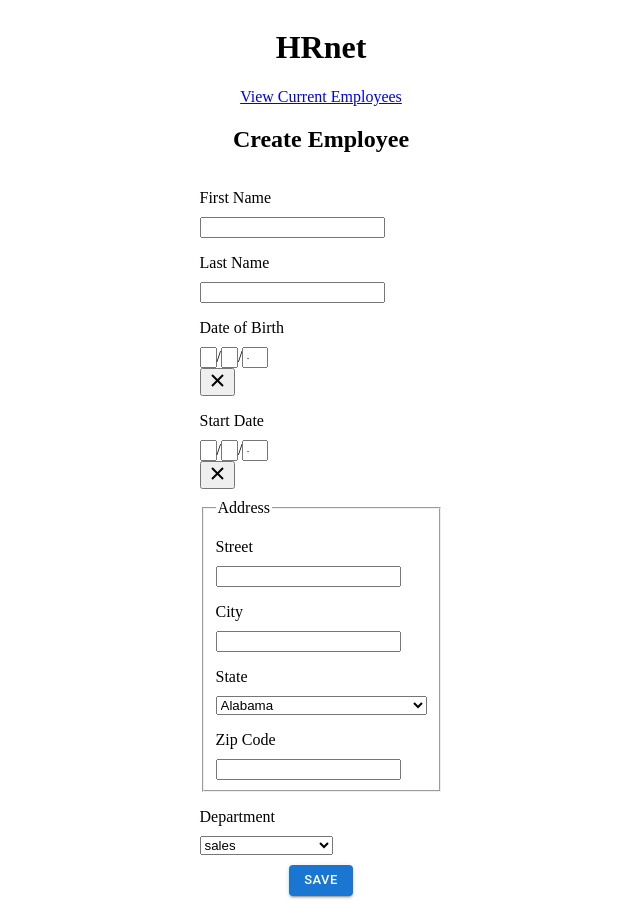
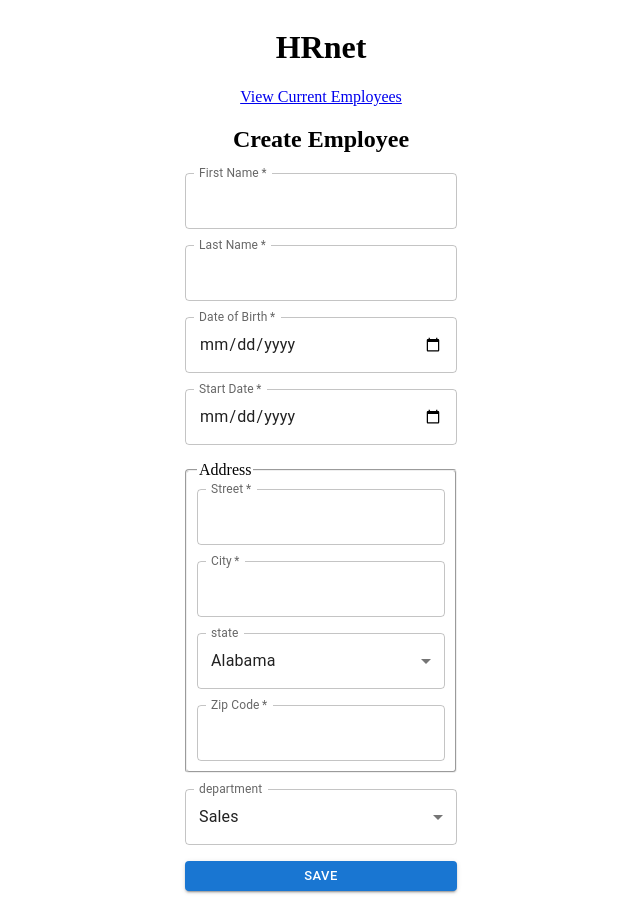
Before and after one commit to LauNM/Faire-passer-une-librairie-jQuery-vers-React, a React (Create React App) app: page / in a window 1280 px wide. Shown: the whole page, without its empty margins (319-959 px from the left). Built offline with nearby package versions, Linux system fonts and the light colour scheme.

Commit message:
use mui/material for form

```diff
--- a/package.json
+++ b/package.json
@@ -12,7 +12,6 @@
     "node-sass": "^7.0.3",
     "prop-types": "^15.8.1",
     "react": "^18.2.0",
-    "react-date-picker": "^9.1.0",
     "react-dom": "^18.2.0",
     "react-hook-form": "^7.39.5",
     "react-icons": "^4.6.0",
--- a/src/assets/data/jobs.json
+++ b/src/assets/data/jobs.json
@@ -1,7 +1,7 @@
 [
   {
     "value": "sales",
-    "label": "sales"
+    "label": "Sales"
   },
   {
     "value": "marketing",
--- a/src/assets/scss/style.scss
+++ b/src/assets/scss/style.scss
@@ -10,28 +10,8 @@
   align-items: center;
   justify-content: center;
 
-  form#create-employee {
-
-    .error {
-      border-width: 1px 1px 1px 10px;
-      border-style: solid;
-      border-color: rgb(191, 22, 80) rgb(191, 22, 80) rgb(191, 22, 80) rgb(236, 89, 144);
-      border-image: initial;
-      .react-date-picker__wrapper {
-        border: none;
-      }
-    }
-    label {
-      display: block;
-      margin-top: 1rem;
-      margin-bottom: 10px;
-    }
-    .address {
-      margin-top: 10px;
-    }
-    .submit-button {
-      display: block;
-      margin: 10px auto;
-    }
+  .address {
+    border-radius: 4px;
+    padding: 10px;
   }
  }
--- a/src/components/Select.jsx
+++ b/src/components/Select.jsx
@@ -1,17 +1,24 @@
 import PropTypes from "prop-types";
 import React from 'react';
+import { MenuItem, TextField } from '@mui/material';
 
-const Select = React.forwardRef(({ list, name }, ref) => (
-  <select name={name} ref={ref} id={name}>
-    {list.map((el, i) => <option key={i} value={el.value}> {el.label} </option>)}
-  </select>
-));
+const FormSelect = React.forwardRef(({ list, name }, ref) => {
+  const [value, setValue] = React.useState(list[0].value);
+  const handleChange = (event) => {
+    setValue(event.target.value);
+  };
+  return (
+    <TextField id={name} label={name} value={value}  ref={ref} onChange={handleChange} select >
+      { list.map((el, i) => <MenuItem key={ i } value={ el.value }> { el.label } </MenuItem>) }
+    </TextField>
+  )
+});
 
-Select.propTypes = {
+FormSelect.propTypes = {
   list: PropTypes.arrayOf(PropTypes.shape({
     value: PropTypes.string.isRequired,
     label:  PropTypes.string.isRequired
   })),
   name: PropTypes.string
 }
-export default Select;
+export default FormSelect;
--- a/src/pages/createEmployee.js
+++ b/src/pages/createEmployee.js
@@ -1,23 +1,17 @@
 import { Link } from "react-router-dom";
 import React, { useState } from 'react';
-import { useForm, Controller } from "react-hook-form";
-import DatePicker from 'react-date-picker';
+import { useForm } from "react-hook-form";
 import Select from "../components/Select";
 import StatesList from '../assets/data/states.json';
 import JobsList from '../assets/data/jobs.json';
 import Modal from "../components/Modal/Modal";
-import { Button } from '@mui/material';
+import { Button, TextField, Stack } from '@mui/material';
 
 function CreateEmployee(props) {
-  const { register, handleSubmit, control, reset, formState: { errors } } = useForm();
+  const { register, handleSubmit, reset } = useForm();
   const [displayModal, setDisplayModal] = useState(false);
   const onSubmit = data => {
-   const formattedData = {
-     ...data,
-     "date-of-birth": data["date-of-birth"].toLocaleDateString(),
-     "start-date": data["start-date"].toLocaleDateString(),
-   }
-    props.addEmployee(formattedData)
+    props.addEmployee(data)
     setDisplayModal(true)
     reset();
   }
@@ -31,108 +25,119 @@ function CreateEmployee(props) {
         <Link to={ "/employee-list" }>View Current Employees</Link>
         <h2>Create Employee</h2>
         <form id={ "create-employee" } onSubmit={ handleSubmit(onSubmit) }>
-          <label htmlFor="first-name">First Name</label>
-          <input
-            type="text"
+          <Stack spacing={ 2 }>
+            <TextField
+              required
               id="first-name"
-            className={errors["first-name"] ? "error" : ""}
-            {...register("first-name", {
+              label="First Name"
+              InputLabelProps={ {
+                shrink: true,
+              } }
+              { ...register("first-name", {
                 required: true
-            })}
+              }) }
             />
-
-          <label htmlFor="last-name">Last Name</label>
-          <input
-            type="text"
+            <TextField
+              required
               id="last-name"
-            className={errors["last-name"] ? "error" : ""}
-            {...register("last-name", {
+              label="Last Name"
+              InputLabelProps={ {
+                shrink: true,
+              } }
+              { ...register("last-name", {
                 required: true
-            })}
+              }) }
             />
-
-          <label htmlFor="date-of-birth">Date of Birth</label>
-          <Controller
-            control={control}
-            name="date-of-birth"
-            rules={{ required: true }}
-            render={({ field: { onChange, onBlur, value } }) => (
-              <DatePicker
+            <TextField
+              required
               id="date-of-birth"
-                className={errors["date-of-birth"] ? "error" : ""}
-                calendarIcon={ null }
-                onChange={ onChange }
-                onBlur={onBlur}
-                value={ value }
-                maxDate={ new Date() }
+              label="Date of Birth"
+              type="date"
+              InputLabelProps={ {
+                shrink: true,
+              } }
+              { ...register("date-of-birth", {
+                required: true
+              }) }
             />
-            )}
+            <TextField
+              required
+              id="start-date"
+              label="Start Date"
+              type="date"
+              InputLabelProps={ {
+                shrink: true,
+              } }
+              { ...register("start-date", {
+                required: true
+              }) }
             />
-
-          <label htmlFor="start-date">Start Date</label>
-          <Controller
-            control={control}
-            name="start-date"
-            rules={{ required: true }}
-            render={({ field: { onChange, onBlur, value } }) => (
-              <DatePicker
-                id="start-date"
-                className={errors["start-date"] ? "error" : ""}
-                calendarIcon={ null }
-                onChange={ onChange }
-                onBlur={onBlur}
-                value={ value }
-              />
-            )}
-          />
-
             <fieldset className="address">
               <legend>Address</legend>
-
-            <label htmlFor="street">Street</label>
-            <input id="street" type="text"  className={errors.street ? "error" : ""} {...register("street", {
+              <Stack spacing={ 2 }>
+                <TextField
+                  required
+                  id="street"
+                  label="Street"
+                  InputLabelProps={ {
+                    shrink: true,
+                  } }
+                  { ...register("street", {
                     required: true
-            })}/>
-
-            <label htmlFor="city">City</label>
-            <input id="city" type="text" className={errors.city ? "error" : ""} {...register("city", {
+                  }) }
+                />
+                <TextField
+                  required
+                  id="city"
+                  label="City"
+                  InputLabelProps={ {
+                    shrink: true,
+                  } }
+                  { ...register("city", {
                     required: true
-            })}/>
-
-            <label htmlFor="state">State</label>
+                  }) }
+                />
                 <Select
                   list={ StatesList.map((state) => ({ value: state.abbreviation, label: state.name })) }
                   name="state"
-              {...register("state", {
+                  { ...register("state", {
                     required: true
-              })}
+                  }) }
                 />
-
-            <label htmlFor="zip-code">Zip Code</label>
-            <input
+                <TextField
+                  required
                   id="zip-code"
+                  label="Zip Code"
                   type="number"
-              className={errors["zip-code"] ? "error" : ""}
-              {...register("zip-code", {
+                  InputLabelProps={ {
+                    shrink: true,
+                  } }
+                  { ...register("zip-code", {
                     required: true
-              })}
+                  }) }
                 />
+              </Stack>
             </fieldset>
-
-          <label htmlFor="department">Department</label>
             <Select
               list={ JobsList }
               name="department"
-            {...register("department", {
+              { ...register("department", {
                 required: true
-            })}
+              }) }
             />
-          <Button type={"submit"} className="submit-button" variant="contained" size="small" color="primary">Save</Button>
+            <Button
+              type={ "submit" }
+              className="submit-button"
+              variant="contained"
+              size="small"
+              color="primary"
+            >Save</Button>
+          </Stack>
         </form>
       </div>
       <Modal
-        isOpen={displayModal}
-        closeModal={() => setDisplayModal(false)}
+        isOpen={ displayModal }
+        closeModal={ () => setDisplayModal(false) }
         divider
       >
         <p>Employee Created!</p>
```
Also changed, not shown: 2 other files (tests, documents, lock files or other folders). Lines whose indentation alone changed are shown as unchanged.
